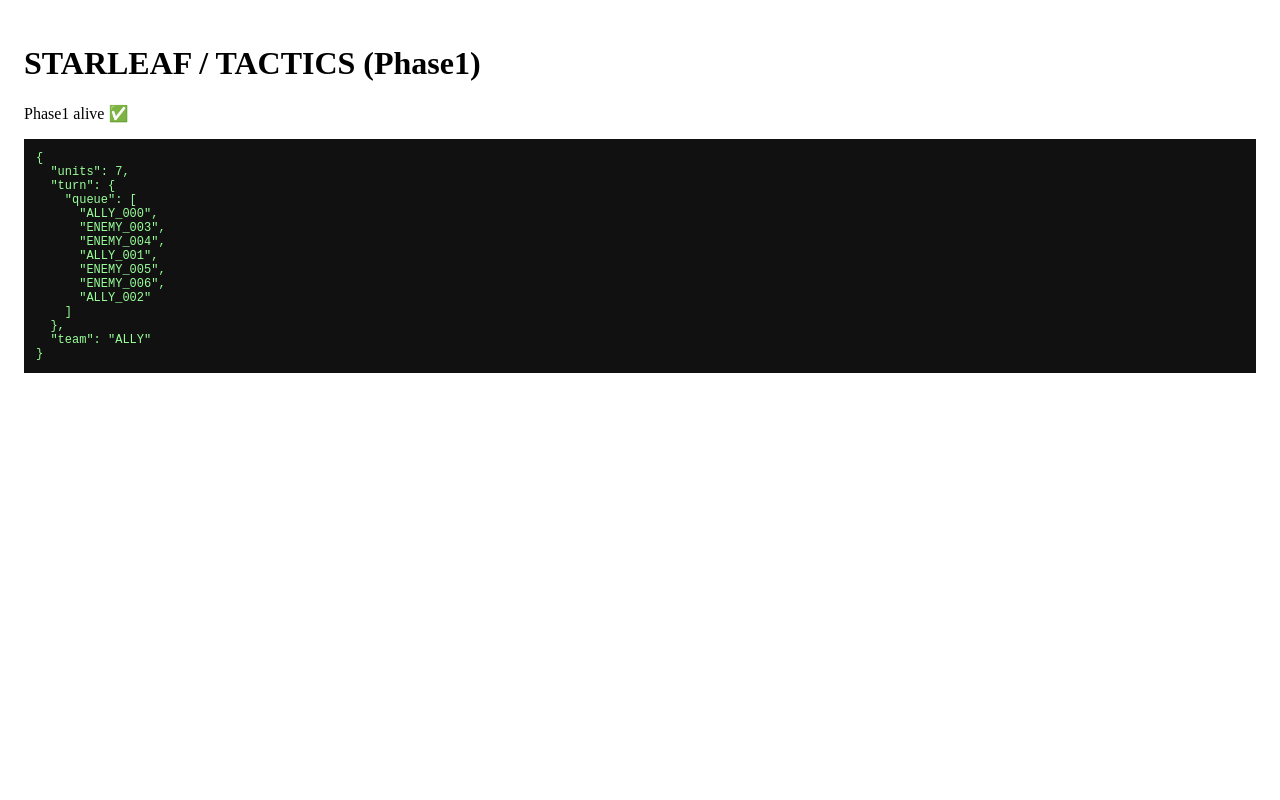
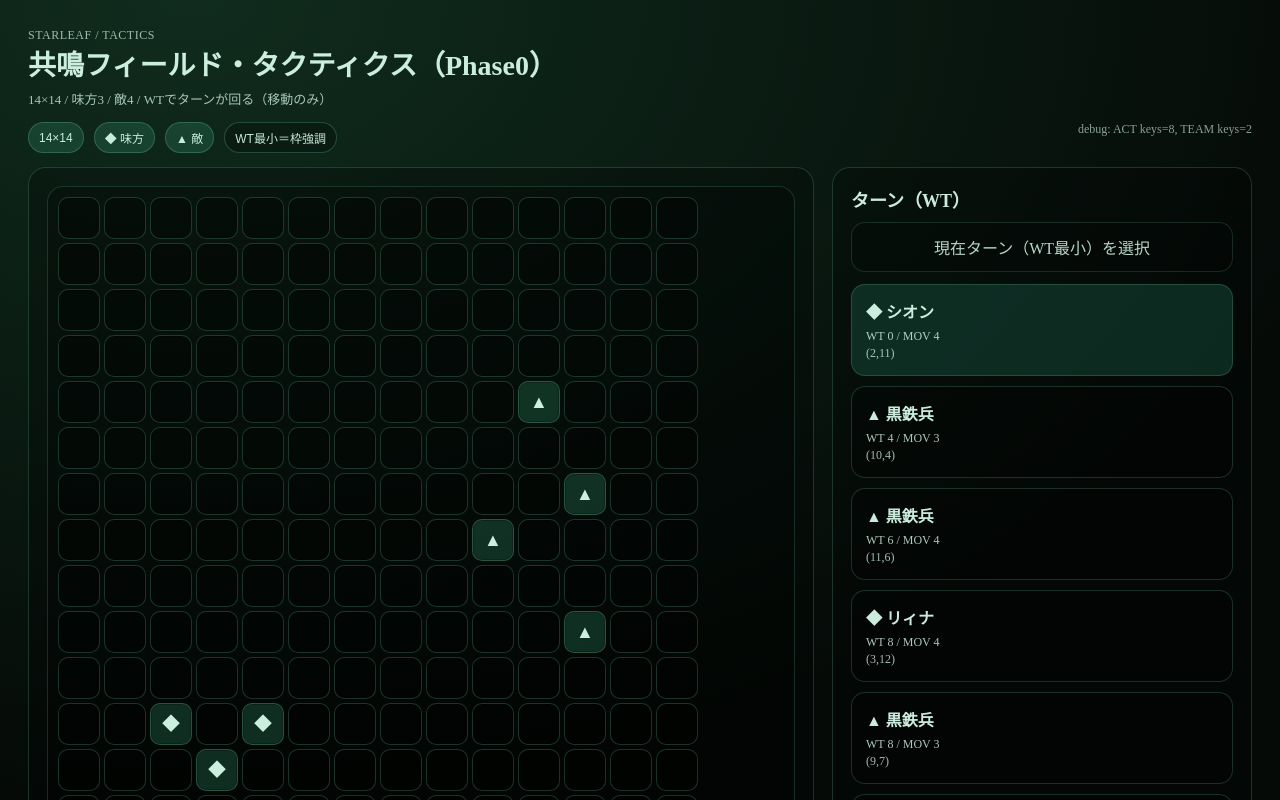
Before and after one commit to kan0601g-maker/pause-pwa, a Next.js app: page /rooms/starleaf/tactics in a window 1280 px wide. Shown: the top 800 px of the page. Built offline with nearby package versions, Linux system fonts and the light colour scheme.

Commit message:
Update tactics-client.jsx

```diff
--- a/app/rooms/starleaf/tactics/tactics-client.jsx
+++ b/app/rooms/starleaf/tactics/tactics-client.jsx
@@ -1,44 +1,320 @@
+// app/rooms/starleaf/tactics/tactics-client.jsx
 "use client";
 
-import React, { useReducer } from "react";
+import React, { useMemo, useReducer, useState } from "react";
 
-// ★ ここが修正ポイント（存在するパスに合わせる）
+// ✅ ここが2行の修正ポイント（_battle → battle）
 import { createInitialBattleState, TEAM } from "../battle/state";
-import { battleReducer } from "../battle/reducer";
+import { battleReducer, ACT } from "../battle/reducer";
+
+const GRID_W = 14;
+const GRID_H = 14;
+
+const CELL = 40;
+const GAP = 6;
+
+function cellStyle(active) {
+  return {
+    width: CELL,
+    height: CELL,
+    borderRadius: 10,
+    border: "1px solid rgba(120,220,180,.22)",
+    background: active ? "rgba(40,120,90,.35)" : "rgba(0,0,0,.35)",
+    boxShadow: "inset 0 0 0 1px rgba(0,0,0,.25)",
+    cursor: "pointer",
+    display: "grid",
+    placeItems: "center",
+    userSelect: "none",
+  };
+}
+
+function chipStyle(active) {
+  return {
+    padding: "6px 10px",
+    borderRadius: 999,
+    border: "1px solid rgba(120,220,180,.25)",
+    background: active ? "rgba(40,120,90,.35)" : "rgba(0,0,0,.25)",
+    color: "rgba(220,255,240,.9)",
+    fontSize: 12,
+  };
+}
+
+function panelCardStyle(active) {
+  return {
+    padding: 14,
+    borderRadius: 14,
+    border: "1px solid rgba(120,220,180,.20)",
+    background: active ? "rgba(20,70,55,.55)" : "rgba(0,0,0,.30)",
+    color: "rgba(220,255,240,.92)",
+  };
+}
 
 export default function TacticsClient() {
-  const [state, dispatch] = useReducer(
-    battleReducer,
-    undefined,
-    createInitialBattleState
+  // 初期化（state 側の実装に合わせる）
+  const [state, dispatch] = useReducer(battleReducer, undefined, () =>
+    createInitialBattleState()
   );
 
+  // 表示フィルタ（UIだけ。ロジック壊さない）
+  const [showAllies, setShowAllies] = useState(true);
+  const [showEnemies, setShowEnemies] = useState(true);
+
+  // 既存stateの形が違っても落ちないように安全に拾う
+  const units = useMemo(() => {
+    // よくある候補を順に見る（どれでもOK）
+    return (
+      state?.units ||
+      state?.actors ||
+      state?.entities ||
+      state?.battle?.units ||
+      []
+    );
+  }, [state]);
+
+  // WT並びっぽいリスト（無ければ空）
+  const turnList = useMemo(() => {
+    const list = Array.isArray(state?.turnOrder)
+      ? state.turnOrder
+      : Array.isArray(state?.queue)
+      ? state.queue
+      : Array.isArray(units)
+      ? units
+      : [];
+    // wt っぽい値でソート（無ければそのまま）
+    return [...list].sort((a, b) => (a?.wt ?? 9999) - (b?.wt ?? 9999));
+  }, [state, units]);
+
+  // ACT と TEAM を「未使用」にしない（Nextのlint対策）
+  const actKeys = useMemo(() => Object.keys(ACT ?? {}).length, []);
+  const teamKeys = useMemo(() => Object.keys(TEAM ?? {}).length, []);
+
+  const bg = {
+    minHeight: "100vh",
+    background: "radial-gradient(1200px 800px at 15% 0%, rgba(60,180,120,.20), rgba(0,0,0,0)) , #050a07",
+    color: "rgba(220,255,240,.92)",
+    padding: 28,
+  };
+
+  const frame = {
+    maxWidth: 1280,
+    margin: "0 auto",
+    display: "grid",
+    gridTemplateColumns: "1fr 420px",
+    gap: 18,
+    alignItems: "start",
+  };
+
+  const boardWrap = {
+    borderRadius: 18,
+    border: "1px solid rgba(120,220,180,.20)",
+    background: "rgba(0,0,0,.25)",
+    padding: 18,
+  };
+
+  const grid = {
+    display: "grid",
+    gridTemplateColumns: `repeat(${GRID_W}, ${CELL}px)`,
+    gridAutoRows: `${CELL}px`,
+    gap: GAP,
+    padding: 10,
+    borderRadius: 16,
+    border: "1px solid rgba(120,220,180,.18)",
+    background: "rgba(0,0,0,.22)",
+  };
+
+  const side = {
+    borderRadius: 18,
+    border: "1px solid rgba(120,220,180,.20)",
+    background: "rgba(0,0,0,.25)",
+    padding: 18,
+    position: "sticky",
+    top: 18,
+  };
+
+  // 盤面のユニット表示（stateの形が違っても「落ちない」）
+  const unitByPos = useMemo(() => {
+    const m = new Map();
+    for (const u of units) {
+      const x = u?.x ?? u?.pos?.x ?? u?.position?.x;
+      const y = u?.y ?? u?.pos?.y ?? u?.position?.y;
+      if (typeof x === "number" && typeof y === "number") {
+        m.set(`${x},${y}`, u);
+      }
+    }
+    return m;
+  }, [units]);
+
+  const isAlly = (u) => {
+    const t = u?.team ?? u?.side ?? u?.faction;
+    // TEAM の定義に寄せつつ、文字列でも拾う
+    return t === TEAM?.ALLY || t === "ALLY" || t === "ally" || t === 0;
+  };
+
+  const isEnemy = (u) => {
+    const t = u?.team ?? u?.side ?? u?.faction;
+    return t === TEAM?.ENEMY || t === "ENEMY" || t === "enemy" || t === 1;
+  };
+
+  const cellClick = (x, y) => {
+    // 既存 reducer のACTがあれば投げる（無くても落ちない）
+    const type =
+      ACT?.CELL_CLICK ||
+      ACT?.SELECT_CELL ||
+      ACT?.CLICK_CELL ||
+      ACT?.NOOP ||
+      "NOOP";
+    dispatch({ type, x, y });
+  };
+
   return (
-    <div style={{ minHeight: "100vh", padding: 24 }}>
-      <h1>STARLEAF / TACTICS (Phase1)</h1>
+    <div style={bg}>
+      <div style={{ maxWidth: 1280, margin: "0 auto 14px" }}>
+        <div style={{ fontSize: 12, opacity: 0.75, letterSpacing: 0.5 }}>
+          STARLEAF / TACTICS
+        </div>
+        <div style={{ fontSize: 28, fontWeight: 800 }}>
+          共鳴フィールド・タクティクス（Phase0）
+        </div>
+        <div style={{ fontSize: 13, opacity: 0.8, marginTop: 6 }}>
+          14×14 / 味方3 / 敵4 / WTでターンが回る（移動のみ）
+        </div>
 
-      <p>Phase1 alive ✅</p>
+        <div style={{ display: "flex", gap: 10, marginTop: 14, flexWrap: "wrap" }}>
+          <button type="button" style={chipStyle(true)}>
+            14×14
+          </button>
+          <button
+            type="button"
+            style={chipStyle(showAllies)}
+            onClick={() => setShowAllies((v) => !v)}
+          >
+            ◆ 味方
+          </button>
+          <button
+            type="button"
+            style={chipStyle(showEnemies)}
+            onClick={() => setShowEnemies((v) => !v)}
+          >
+            ▲ 敵
+          </button>
+          <button type="button" style={chipStyle(false)}>
+            WT最小＝枠強調
+          </button>
+          <span style={{ fontSize: 12, opacity: 0.65, marginLeft: "auto" }}>
+            debug: ACT keys={actKeys}, TEAM keys={teamKeys}
+          </span>
+        </div>
+      </div>
 
-      <pre
-        style={{
-          marginTop: 16,
-          padding: 12,
-          background: "#111",
-          color: "#9f9",
-          fontSize: 12,
-          overflow: "auto",
-        }}
-      >
-        {JSON.stringify(
-          {
-            units: state.units?.length,
-            turn: state.turn,
-            team: TEAM?.ALLY,
-          },
-          null,
-          2
-        )}
-      </pre>
+      <div style={frame}>
+        {/* board */}
+        <div style={boardWrap}>
+          <div style={grid}>
+            {Array.from({ length: GRID_W * GRID_H }).map((_, i) => {
+              const x = i % GRID_W;
+              const y = Math.floor(i / GRID_W);
+
+              const u = unitByPos.get(`${x},${y}`);
+              const ally = u && isAlly(u);
+              const enemy = u && isEnemy(u);
+
+              const visible =
+                !u ||
+                (ally && showAllies) ||
+                (enemy && showEnemies) ||
+                (!ally && !enemy); // 判定不能は出す
+
+              if (!visible) {
+                return (
+                  <div
+                    key={i}
+                    style={cellStyle(false)}
+                    onClick={() => cellClick(x, y)}
+                    aria-label={`cell ${x},${y}`}
+                  />
+                );
+              }
+
+              return (
+                <div
+                  key={i}
+                  style={cellStyle(!!u)}
+                  onClick={() => cellClick(x, y)}
+                  aria-label={`cell ${x},${y}`}
+                  title={u ? `${u?.name ?? "unit"} (${x},${y})` : `${x},${y}`}
+                >
+                  {u ? (
+                    <span style={{ fontSize: 18, lineHeight: 1 }}>
+                      {ally ? "◆" : enemy ? "▲" : "●"}
+                    </span>
+                  ) : null}
+                </div>
+              );
+            })}
+          </div>
+        </div>
+
+        {/* side */}
+        <div style={side}>
+          <div style={{ fontSize: 18, fontWeight: 800, marginBottom: 10 }}>
+            ターン（WT）
+          </div>
+          <div
+            style={{
+              padding: 12,
+              borderRadius: 14,
+              border: "1px solid rgba(120,220,180,.18)",
+              background: "rgba(0,0,0,.22)",
+              marginBottom: 12,
+              textAlign: "center",
+              opacity: 0.9,
+            }}
+          >
+            現在ターン（WT最小）を選択
+          </div>
+
+          <div style={{ display: "grid", gap: 10 }}>
+            {turnList.slice(0, 8).map((u, idx) => {
+              const ally = isAlly(u);
+              const enemy = isEnemy(u);
+              const icon = ally ? "◆" : enemy ? "▲" : "●";
+              const wt = u?.wt ?? u?.WT ?? 0;
+              const base = u?.base ?? u?.BASE ?? "";
+              const mov = u?.mov ?? u?.MOV ?? "";
+              const x = u?.x ?? u?.pos?.x ?? u?.position?.x;
+              const y = u?.y ?? u?.pos?.y ?? u?.position?.y;
+
+              return (
+                <div key={idx} style={panelCardStyle(idx === 0)}>
+                  <div style={{ fontSize: 16, fontWeight: 800 }}>
+                    {icon} {u?.name ?? u?.id ?? "ユニット"}
+                  </div>
+                  <div style={{ fontSize: 12, opacity: 0.85, marginTop: 6 }}>
+                    WT {wt}
+                    {base !== "" ? ` / base ${base}` : ""}
+                    {mov !== "" ? ` / MOV ${mov}` : ""}
+                  </div>
+                  <div style={{ fontSize: 12, opacity: 0.8, marginTop: 2 }}>
+                    {typeof x === "number" && typeof y === "number"
+                      ? `(${x},${y})`
+                      : "(pos ?)"}
+                  </div>
+                </div>
+              );
+            })}
+
+            {turnList.length === 0 ? (
+              <div style={panelCardStyle(false)}>
+                <div style={{ fontWeight: 800 }}>（turn list 空）</div>
+                <div style={{ fontSize: 12, opacity: 0.8, marginTop: 6 }}>
+                  stateの形がまだ未確定でも落ちないようにしてあるよ。
+                  まずは build 通す用。
+                </div>
+              </div>
+            ) : null}
+          </div>
+        </div>
+      </div>
     </div>
   );
 }
```
